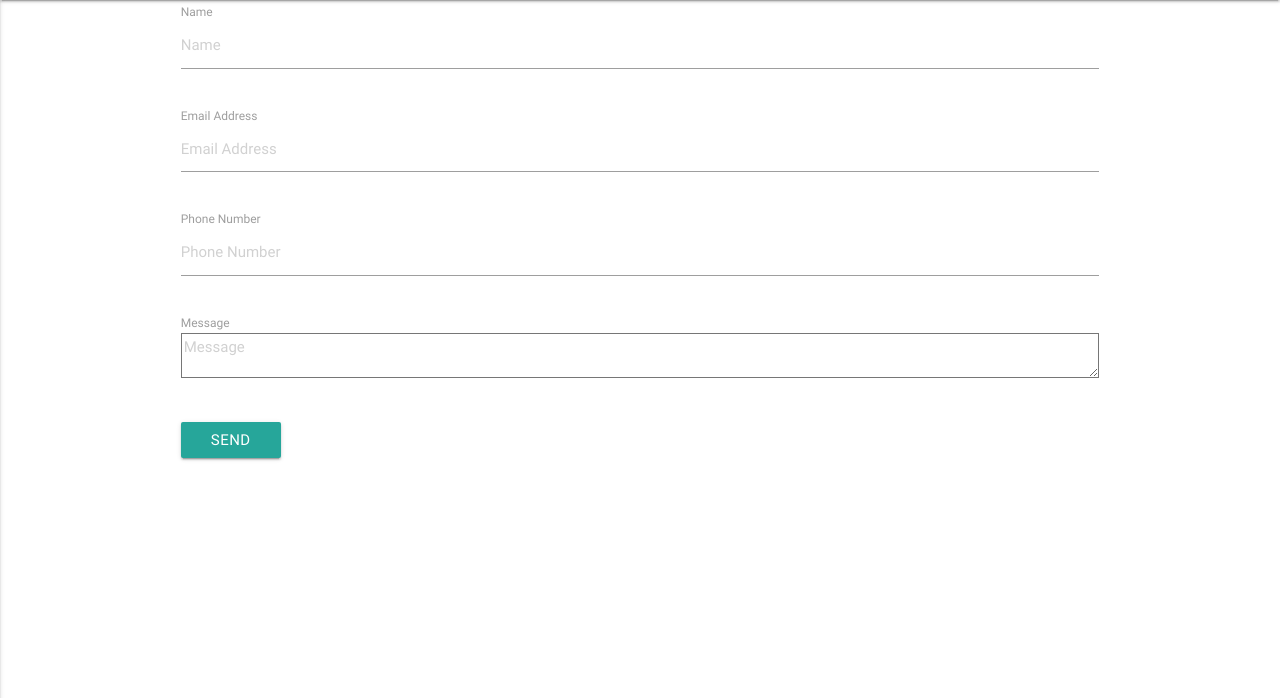
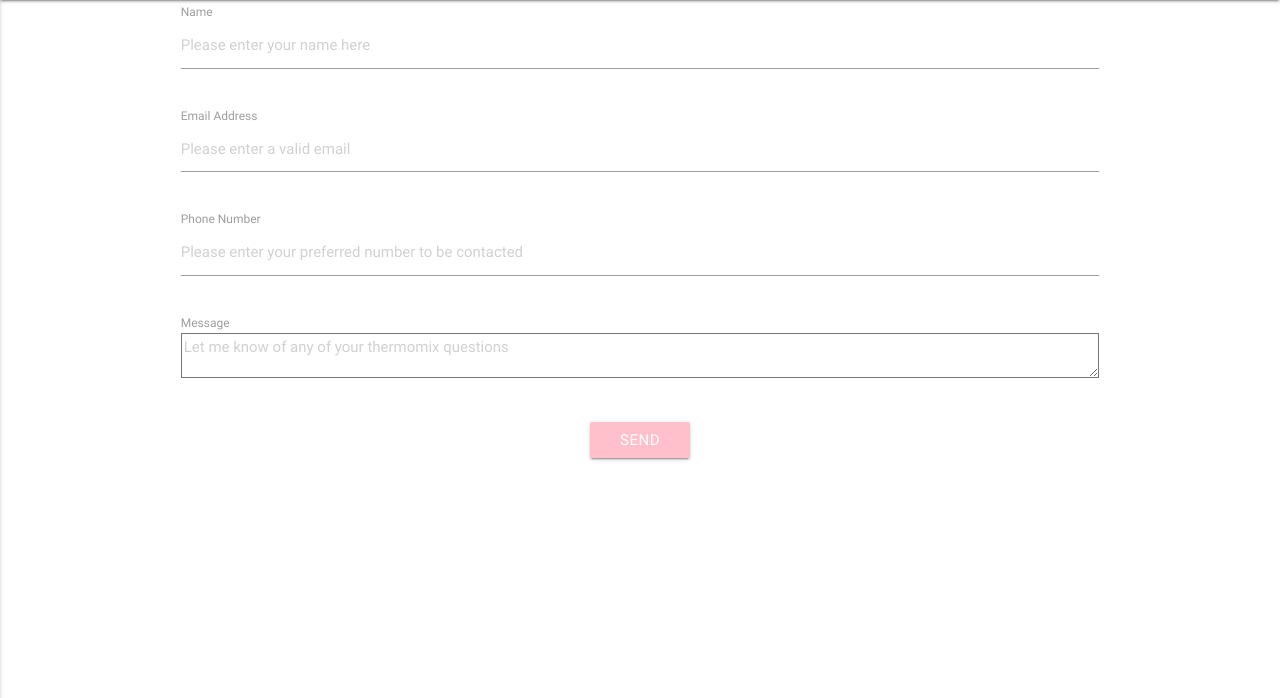
Before and after one commit to JihanePett/tbd-recipes, a Flask app: page /contact in a window 1280 px wide. Shown: the part 64-762 px from the top of the page. Run offline with Flask 2, Linux system fonts and the light colour scheme; some libraries are stand-ins or nearby versions.

Commit message:
adding style to contact.html in style.css

```diff
--- a/static/css/style.css
+++ b/static/css/style.css
@@ -59,3 +59,14 @@ p.lead {
 #del-button{
     background-color: orangered;
 }
+
+    /* contact form */
+div#contact-form {
+    margin-top: 50px;
+}
+
+.btn, .btn-large{
+    background-color: pink;
+    display: inherit;
+    margin: 0 auto;
+}
--- a/templates/contact.html
+++ b/templates/contact.html
@@ -22,7 +22,7 @@
               <input
                 type="text"
                 class="form-control"
-                placeholder="Name"
+                placeholder="Please enter your name here"
                 name="name"
                 id="name"
                 required
@@ -37,7 +37,7 @@
               <input
                 type="email"
                 class="form-control"
-                placeholder="Email Address"
+                placeholder="Please enter a valid email"
                 name="email"
                 id="email"
                 required
@@ -54,7 +54,7 @@
               <input
                 type="tel"
                 class="form-control"
-                placeholder="Phone Number"
+                placeholder="Please enter your preferred number to be contacted"
                 name="number"
                 id="phone"
                 required
@@ -69,7 +69,7 @@
               <textarea
                 rows="5"
                 class="form-control"
-                placeholder="Message"
+                placeholder="Let me know of any of your thermomix questions"
                 name="message"
                 id="message"
                 required
```
